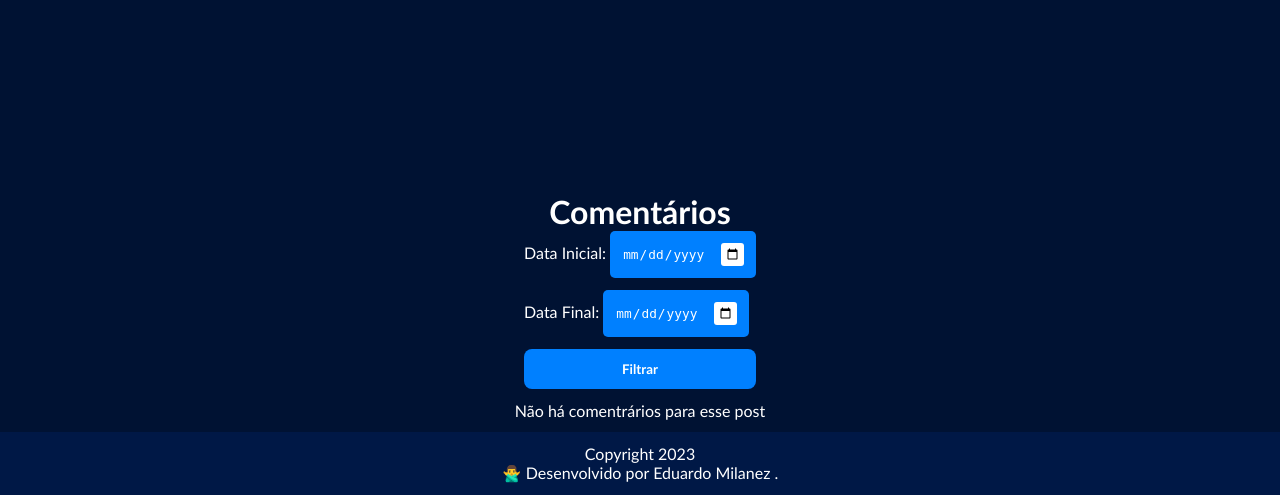
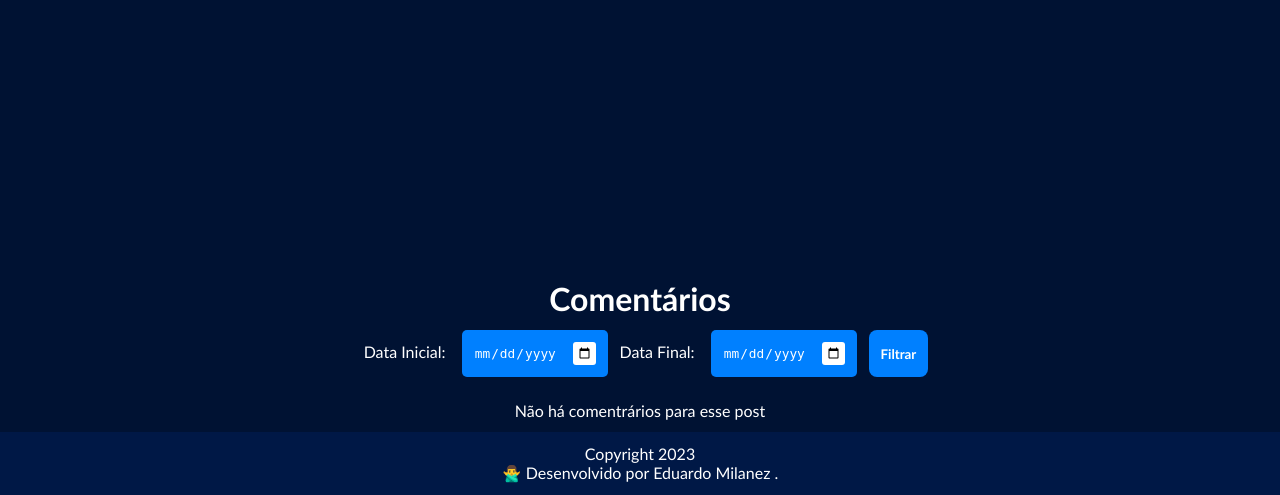
Before and after one commit to Eduds007/codedare, a Django app: template codedare/codedare_app/templates/codedare_app/detail.html in a window 1280 px wide. Shown: the part 305-800 px from the top of the page. Run offline with Django 4.2, Linux system fonts and the light colour scheme; the template is opened without the code that fills it: values that come from a table or form of the project are taken from there, others are empty.

Commit message:
style: post adjusts

```diff
--- a/codedare/codedare_app/static/css/post.css
+++ b/codedare/codedare_app/static/css/post.css
@@ -90,7 +90,7 @@ main {
 input[type="date"]{
     background-color: #0080ff;
     padding: 12px;
-    margin-bottom: 12px;
+    margin-left: 12px ;
     font-family: "Roboto Mono",monospace;
     color: #ffffff;
     font-size: 0.8rem;
@@ -105,6 +105,10 @@ input[type="date"]{
     border-radius: 3px;
 }
 
+label {
+    margin-left: 12px;
+}
+
 button[type='submit'] {
     background-color: #0080ff;
     border: none;
@@ -112,6 +116,8 @@ button[type='submit'] {
     padding: 12px;
     border-radius: 8px;
     font-weight: bold;
+    margin-left: 12px;
+
 
 }
 
@@ -126,8 +132,10 @@ button[type='submit']:active {
 
 form {
     display: flex;
-    flex-direction: column;
+    flex-direction:row;
     justify-content: center;
+    margin-top: 12px;
+    margin-bottom: 12px;
 
 }
 
```
